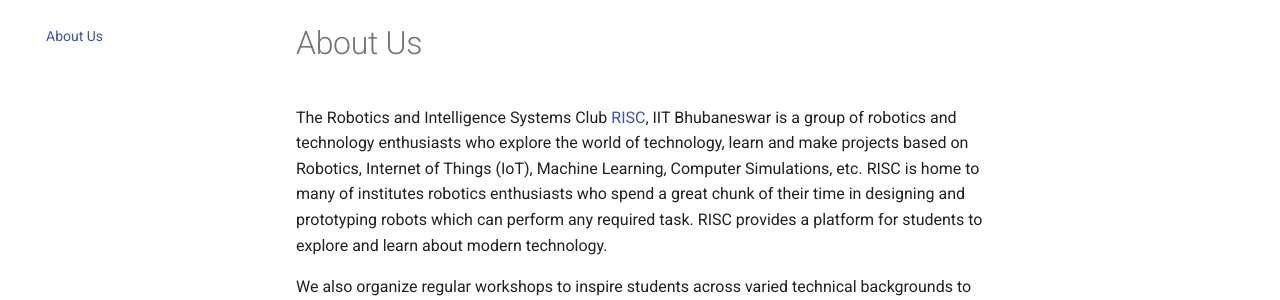
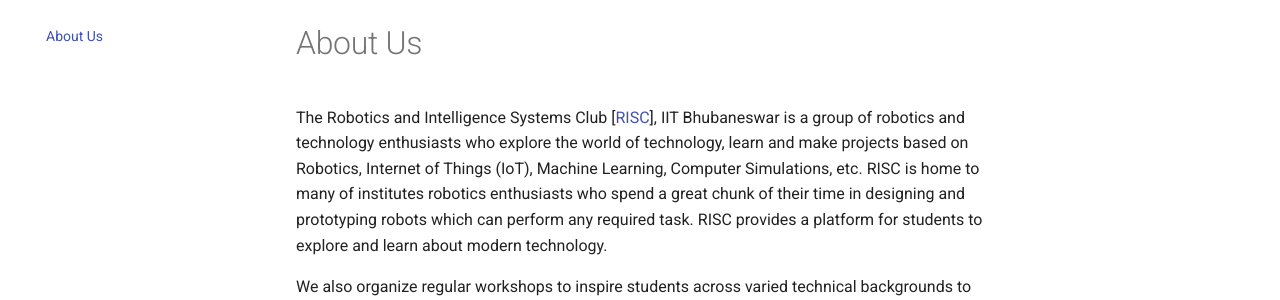
Before and after one commit to RISC-IITBBS/risc-handbook, an MkDocs documentation site: the page built from docs/about.md, in a window 1280 px wide. Shown: the part 123-423 px from the top of the page. Built offline with MkDocs 1.6.1 and Material for MkDocs 9.7.7, drawn with Linux system fonts in a browser that asks for light colours; comment, search, counter and statistics services are not loaded.

```diff
--- a/docs/about.md
+++ b/docs/about.md
@@ -1,6 +1,6 @@
 # About Us
 
-The Robotics and Intelligence Systems Club [RISC](https://github.com/RISC-IITBBS), IIT Bhubaneswar is a group of robotics and technology enthusiasts who explore the world of technology, learn and make projects based on Robotics, Internet of Things (IoT), Machine Learning, Computer Simulations, etc. RISC is home to many of institutes robotics enthusiasts who spend a great chunk of their time in designing and prototyping robots which can perform any required task. RISC provides a platform for students to explore and learn about modern technology.
+The Robotics and Intelligence Systems Club [[RISC](https://github.com/RISC-IITBBS)], IIT Bhubaneswar is a group of robotics and technology enthusiasts who explore the world of technology, learn and make projects based on Robotics, Internet of Things (IoT), Machine Learning, Computer Simulations, etc. RISC is home to many of institutes robotics enthusiasts who spend a great chunk of their time in designing and prototyping robots which can perform any required task. RISC provides a platform for students to explore and learn about modern technology.
 
 We also organize regular workshops to inspire students across varied technical backgrounds to develop their ideas and expose them to the wonders of robotics. We are open to anyone with a general interest in engineering and who wants to explore robotics, so feel free to get in touch with us.
 
```
